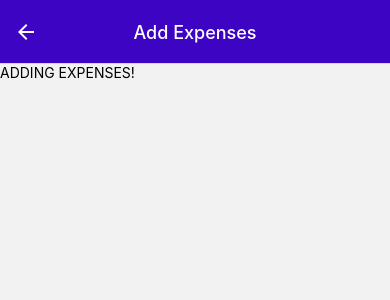
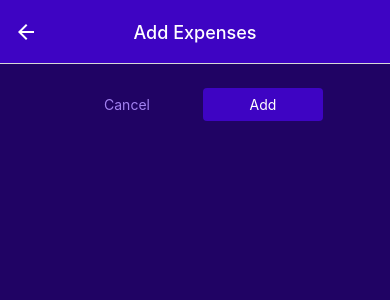
Before and after one commit to OmarChaar/ReactNative-ExpensesApp, a React Native app: screen /ManageExpense in a window 390 px wide. Shown: the top 300 px of the page. Built offline with nearby package versions, Linux system fonts and the light colour scheme.

Commit message:
added custom styled button

```diff
--- /dev/null
+++ b/components/ui/Button.js
@@ -0,0 +1,45 @@
+import { StyleSheet, View, Pressable, Text } from 'react-native';
+import { GlobalStyles } from '../../contants/styles';
+
+
+function Button({ children, onPress, mode, style }) {
+    return (
+        <View style={style}>
+            <Pressable
+                onPress={onPress}
+                android_ripple={{color: '#ccc'}}
+                style={({pressed}) => pressed && styles.pressed}
+            >
+                <View style={[styles.button, mode === 'flat' && styles.flat]}>
+                    <Text style={[styles.buttonText, mode === 'flat' && styles.flatText]}>{children}</Text>
+                </View>
+            </Pressable>
+        </View>
+    )
+}
+
+export default Button;
+
+const styles = StyleSheet.create({
+    button: {
+        borderRadius: 4,
+        padding: 8,
+        backgroundColor: GlobalStyles.colors.primary500
+    },
+    flat: {
+        backgroundColor: 'transparent'
+    },
+    buttonText: {
+        color: GlobalStyles.colors.white,
+        textAlign: 'center'
+    },
+    flatText: {
+        color: GlobalStyles.colors.primary200
+    },
+    pressed: {
+        opacity: 0.75,
+        backgroundColor: GlobalStyles.colors.primary100,
+        borderRadius: 4
+    }
+
+  });
--- a/components/ui/IconButton.js
+++ b/components/ui/IconButton.js
@@ -1,14 +1,8 @@
 import { StyleSheet, View, TouchableOpacity } from 'react-native';
-
 import { Ionicons } from '@expo/vector-icons';
 
+function IconButton({ name, color, size, onPress }) {
 
-function addExpensesHandler() {
-    // navigation.navigate("Manage");
-    console.log("HERE")
-  }
-
-function IconButton({ name, color, size, onPress }) {
   return (
     <TouchableOpacity onPress={onPress}>
       <View style={styles.container}>
--- a/screens/stack/ManageExpenses.js
+++ b/screens/stack/ManageExpenses.js
@@ -1,6 +1,9 @@
 
-import { StyleSheet, Text, View } from 'react-native';
+import { StyleSheet, View, Text } from 'react-native';
 import { useLayoutEffect } from 'react'
+import IconButton from '../../components/ui/IconButton';
+import { GlobalStyles } from '../../contants/styles';
+import Button from '../../components/ui/Button';
 
 function ManageExpenses({navigation, route}) {
 
@@ -15,17 +18,34 @@
         })
     }, [navigation, isEditing]);
 
-    if(isEditing) {
-        return (
-            <View style={styles.container}>
-                <Text>EDITING EXPENSES</Text>
-            </View>
-        )
+    function deleteExpenseHandler() {
+        navigation.goBack();
+    }
+
+    function cancelHandler() {
+        navigation.goBack();
+    }
+
+    function confirmHandler() {
+        navigation.goBack();
     }
 
     return (
         <View style={styles.container}>
-            <Text>ADDING EXPENSES!</Text>
+            <View style={styles.buttonContainer}>
+                <Button style={styles.button} mode="flat" onPress={cancelHandler}>Cancel</Button>
+                <Button style={styles.button} onPress={confirmHandler}>{isEditing ? 'Update' : 'Add'}</Button>
+            </View>
+            {isEditing && (
+                <View style={styles.deleteContainer}>
+                    <IconButton
+                        name="trash"
+                        color={GlobalStyles.colors.error500}
+                        size={36}
+                        onPress={deleteExpenseHandler}
+                    />
+                </View>
+            )}
         </View>
     )
 }
@@ -34,6 +54,23 @@
 
 const styles = StyleSheet.create({
     container: {
-      flex: 1
+        flex: 1,
+        padding: 24,
+        backgroundColor: GlobalStyles.colors.primary800
     },
+    buttonContainer: {
+        flexDirection: 'row',
+        justifyContent: 'center'
+    },
+    button: {
+        minWidth: 120,
+        marginHorizontal: 8
+    },
+    deleteContainer: {
+        marginTop: 16,
+        paddingTop: 8,
+        borderTopWidth: 2,
+        borderTopColor: GlobalStyles.colors.primary200,
+        alignItems: 'center'
+    }
   });
```
Lines whose indentation alone changed are shown as unchanged.
